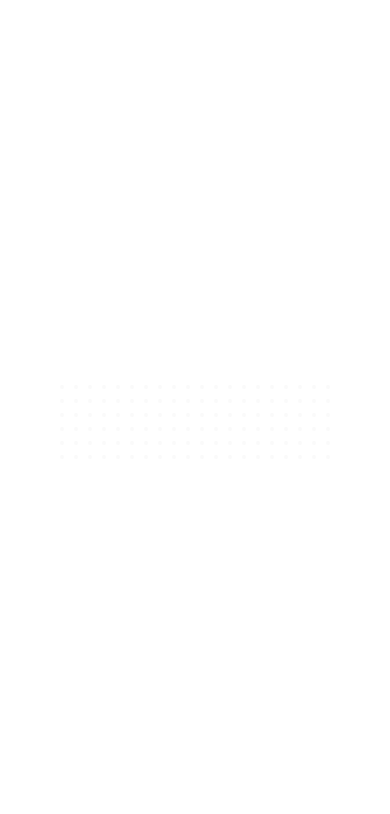
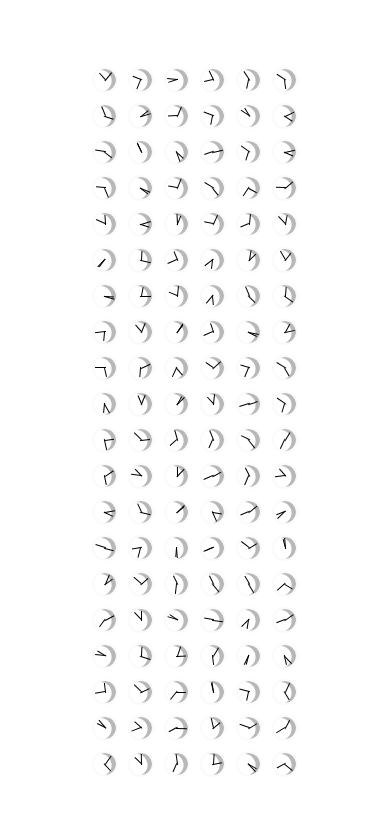
Before and after one commit to presentY1897/clock-clock, a React (Vite) app: page / in a window 390 px wide. Shown: the top 814 px of the page. Built offline with nearby package versions, Linux system fonts and the light colour scheme.

Commit message:
feat: add landscape mode

```diff
--- a/src/components/ClockClock.tsx
+++ b/src/components/ClockClock.tsx
@@ -10,11 +10,13 @@
     col: number;
     row: number;
   };
+  isPortrait?: boolean;
 }
 
 const ClockClock: React.FC<ClockClockProps> = ({
   clockSize = "60px",
   blockSize = { col: 4, row: 6 },
+  isPortrait = false,
 }) => {
   const formatTime = (date: Date, withColon = true) => {
     const hours = String(date.getHours()).padStart(2, "0");
@@ -52,7 +54,12 @@
   }, [mode]);
 
   return (
-    <div className="clock-clock-container">
+    <div
+      className="clock-clock-container"
+      style={{
+        flexDirection: `${isPortrait ? "column" : "row"}`,
+      }}
+    >
       {[...timeString].map((char, index) => (
         <ClockBlock
           key={index}
@@ -62,6 +69,7 @@
           row={blockSize.row}
           mode={mode}
           transitionDuration={transitionDuration}
+          isPivot={isPortrait}
         />
       ))}
     </div>
--- a/src/pages/ClockClockPage.tsx
+++ b/src/pages/ClockClockPage.tsx
@@ -1,3 +1,4 @@
+import { useState, useEffect } from "react";
 import ClockClock from "../components/ClockClock";
 import "./ClockClockPage.css";
 
@@ -5,19 +6,36 @@
 const NORMAL_CLOCK_BLOCK_COUNT = 5;
 const CLOCK_MARGIN_PX = 20;
 
+const getWindowDimensions = () => {
+  const { innerWidth: width, innerHeight: height } = window;
+  return { width, height };
+};
+
 const ClockClockPage = () => {
-  const pageWidth = Math.max(
-    document.documentElement.clientWidth,
-    window.innerWidth || 0
+  const [windowDimensions, setWindowDimensions] = useState(
+    getWindowDimensions()
   );
+
+  useEffect(() => {
+    const handleResize = () => {
+      setWindowDimensions(getWindowDimensions());
+    };
+
+    window.addEventListener("resize", handleResize);
+    return () => window.removeEventListener("resize", handleResize);
+  }, []);
+
+  const isPortrait = windowDimensions.height > windowDimensions.width;
+
   const clockSize =
     Math.floor(
-      pageWidth / (NORMAL_CLOCK_BLOCK_COL_COUNT * NORMAL_CLOCK_BLOCK_COUNT)
+      (isPortrait ? windowDimensions.height : windowDimensions.width) /
+        (NORMAL_CLOCK_BLOCK_COL_COUNT * NORMAL_CLOCK_BLOCK_COUNT)
     ) - CLOCK_MARGIN_PX;
 
   return (
     <div className="page">
-      <ClockClock clockSize={`${clockSize}px`} />
+      <ClockClock clockSize={`${clockSize}px`} isPortrait={isPortrait} />
     </div>
   );
 };
```
